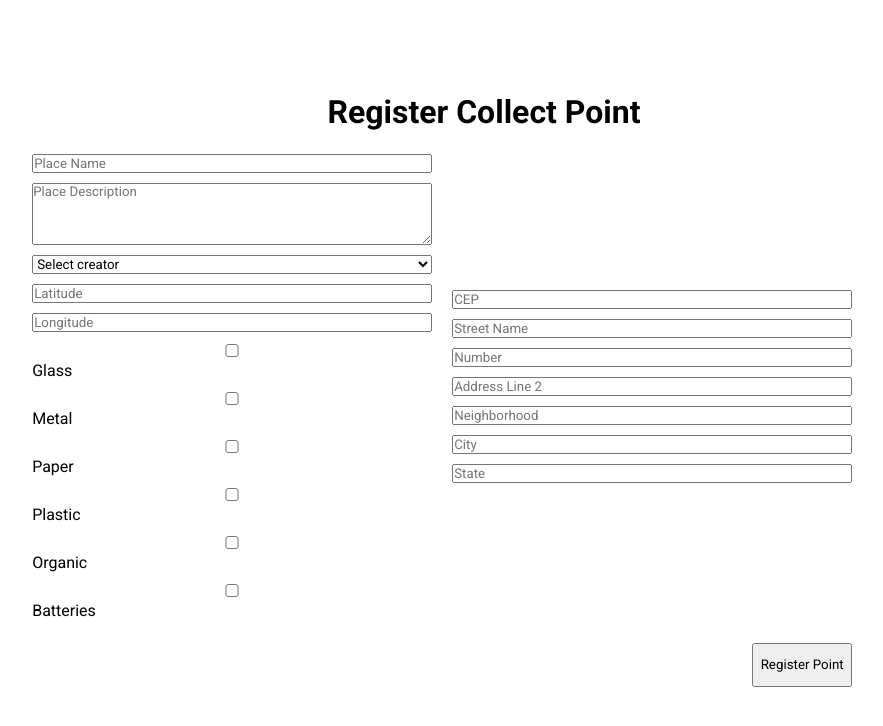
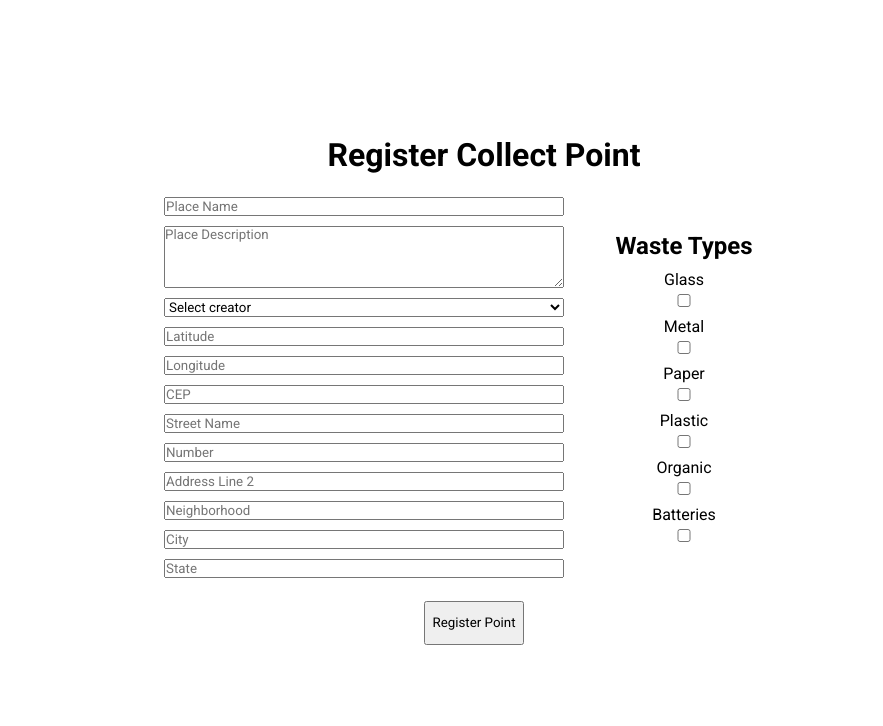
Before and after one commit to Felipevhm/recycleSpot, a React (Vite) app: page /register-place in a window 1280 px wide. Shown: the top 726 px of the page, without its empty margins (156-1039 px from the left). Built offline with nearby package versions, Linux system fonts and the light colour scheme; data requests are answered from the project's data file.

Commit message:
Finish structuring collect point form with searchCEP

```diff
--- a/db/db.json
+++ b/db/db.json
@@ -83,12 +83,6 @@
       "password": ""
     },
     {
-      "id": "3bab",
-      "name": "Centro point",
-      "email": "",
-      "password": ""
-    },
-    {
       "id": "2d70",
       "name": "Eco Point Canasvieiras",
       "email": "",
@@ -138,6 +132,26 @@
       "city": "Aracaju",
       "state": "SE",
       "id": "2f15"
+    },
+    {
+      "id": "5a26",
+      "placeName": "Guariuna",
+      "placeDescription": "aaa",
+      "creator": "5",
+      "latitude": "2",
+      "longitude": "3",
+      "wasteTypes": [
+        "Glass",
+        "Metal",
+        "Organic"
+      ],
+      "cep": "58411370",
+      "street": "Avenida Aeroclube",
+      "number": "2",
+      "addressLine2": "",
+      "neighborhood": "Distrito Industrial",
+      "city": "Campina Grande",
+      "state": "PB"
     }
   ]
 }
--- a/src/components/FormCollectPoint/index.jsx
+++ b/src/components/FormCollectPoint/index.jsx
@@ -86,6 +86,7 @@ function FormCollectPoint() {
       <h1> Register Collect Point</h1>
       <form action="" onSubmit={handleSubmit(handleCreateCollectPoint)}>
         <div className={styles.userInteraction}>
+
           <div className={styles.inputsDiv}>
             <div className={styles.placeInfo}>
               <input
@@ -138,20 +139,9 @@ function FormCollectPoint() {
                 })}
               />
 
-              {wasteTypes.map((type, index) => (
-                <div key={index}>
-                  <input
-                    type="checkbox"
-                    id={type}
-                    {...register("wasteTypes")}
-                  />
-                  <label htmlFor={type}>{type}</label>
-                </div>
-              ))}
-            </div>
-            {/* -------------------------------------- */}
 
-            <div className={styles.addressGroup}>
+
+             <div className={styles.addressGroup}>
               <input
                 type="text"
                 name="cep"
@@ -201,6 +191,25 @@ function FormCollectPoint() {
                 {...register("state")}
               />
             </div>
+
+
+            </div>
+            {/* -------------------------------------- */}
+            <div className={styles.checkBoxField} >
+              <h2>Waste Types</h2>
+              {wasteTypes.map((type, index) => (
+                <div key={index} className={styles.checkBoxWrapper}>
+                  <input
+                    type="checkbox"
+                    id={type}
+                    value={type}
+                    {...register("wasteTypes")}
+                  />
+                  <label htmlFor={type}>{type}</label>
+                </div>
+              ))}
+            </div>
+
           </div>
           <button style={{ height: "50px", width: "100px" }} type="submit">
             Register Point
--- a/src/components/FormCollectPoint/index.module.css
+++ b/src/components/FormCollectPoint/index.module.css
@@ -1,21 +1,20 @@
-form{
+form {
   display: flex;
 
   justify-content: center;
   padding: 20px;
   gap: 20px;
-
 }
 
-form input{
+form input {
   width: 400px;
 }
 
-p{
+p {
   color: red;
 }
 
-.main{
+.main {
   height: 100vh;
   width: 100vw;
   display: flex;
@@ -25,7 +24,7 @@ p{
   overflow-y: scroll;
 }
 
-.inputsDiv{
+.inputsDiv {
   display: flex;
 
   align-items: center;
@@ -36,38 +35,57 @@ p{
   gap: 20px;
 }
 
-button{
+button {
   width: 20%;
 }
 
-.errorsDiv{
+.errorsDiv {
   display: flex;
   flex-direction: column;
   align-items: center;
+  justify-content: center;
   width: 30%;
-
 }
 
-.placeInfo{
+.placeInfo {
   display: flex;
   flex-direction: column;
   gap: 10px;
-
 }
 
-.addressGroup{
+.addressGroup {
   display: flex;
   flex-direction: column;
   gap: 10px;
-
 }
 
-.userInteraction{
+.userInteraction {
   display: flex;
   flex-direction: column;
 
-   align-items:flex-end;
+  align-items: center;
   justify-content: center;
 
   gap: 20px;
 }
+.checkBoxField {
+  display: flex;
+  flex-direction: column;
+  align-items: center;
+  width: 200px;
+
+  gap: 10px;
+}
+.checkBoxWrapper {
+  display: flex;
+  flex-direction: column-reverse;
+  align-items: center;
+  width: 100%;
+  gap: 5px;
+}
+.checkBoxWrapper > * {
+  display: flex;
+  align-items: center;
+  justify-content: center;
+  width: 50%;
+}
--- a/src/pages/RegisterUser/index.module.css
+++ b/src/pages/RegisterUser/index.module.css
@@ -41,7 +41,7 @@ html,#root{
 
  }
 
- button{
+ .content button{
   width: 100px;
   height: 50px;
  }
```
Lines whose indentation alone changed are shown as unchanged.
